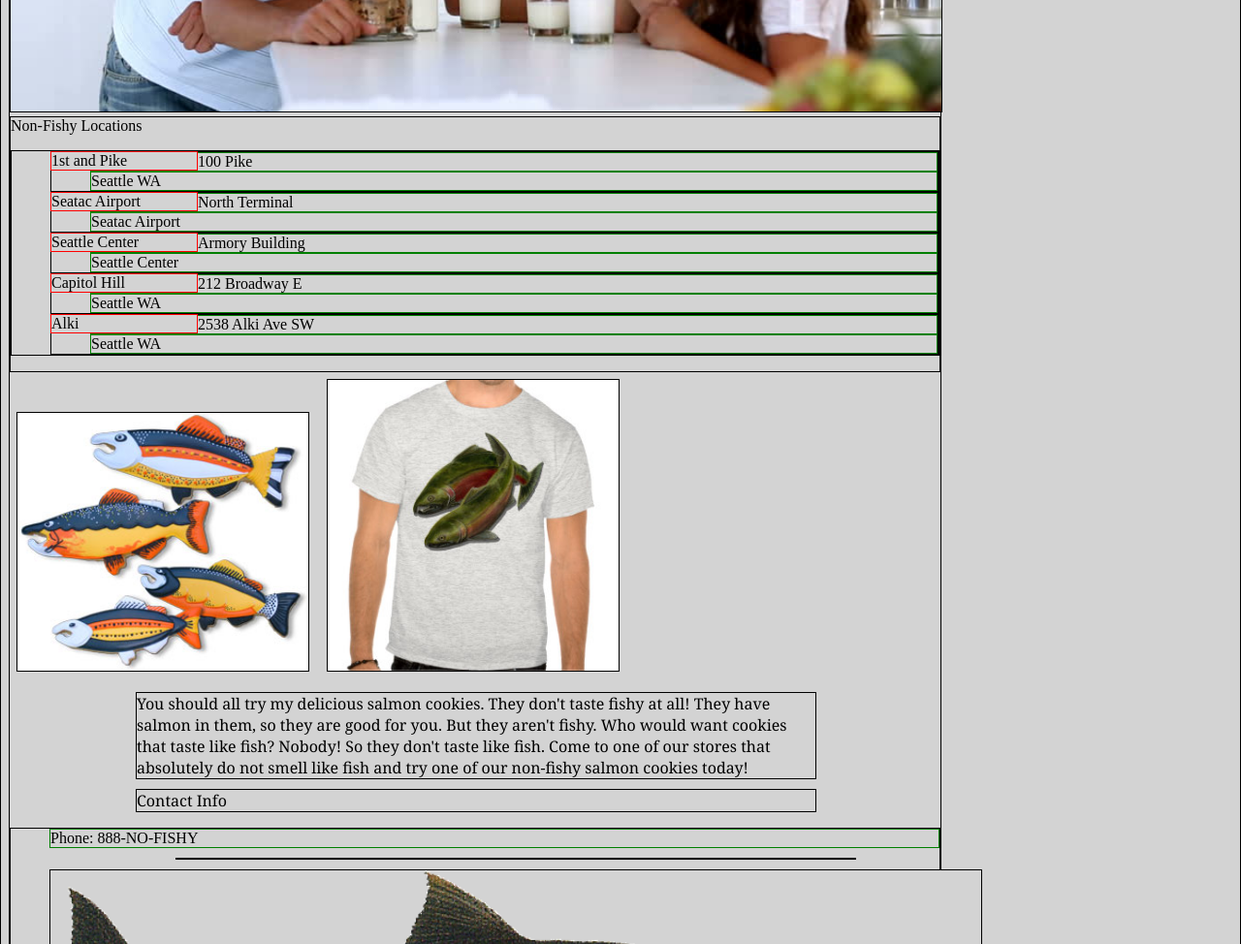
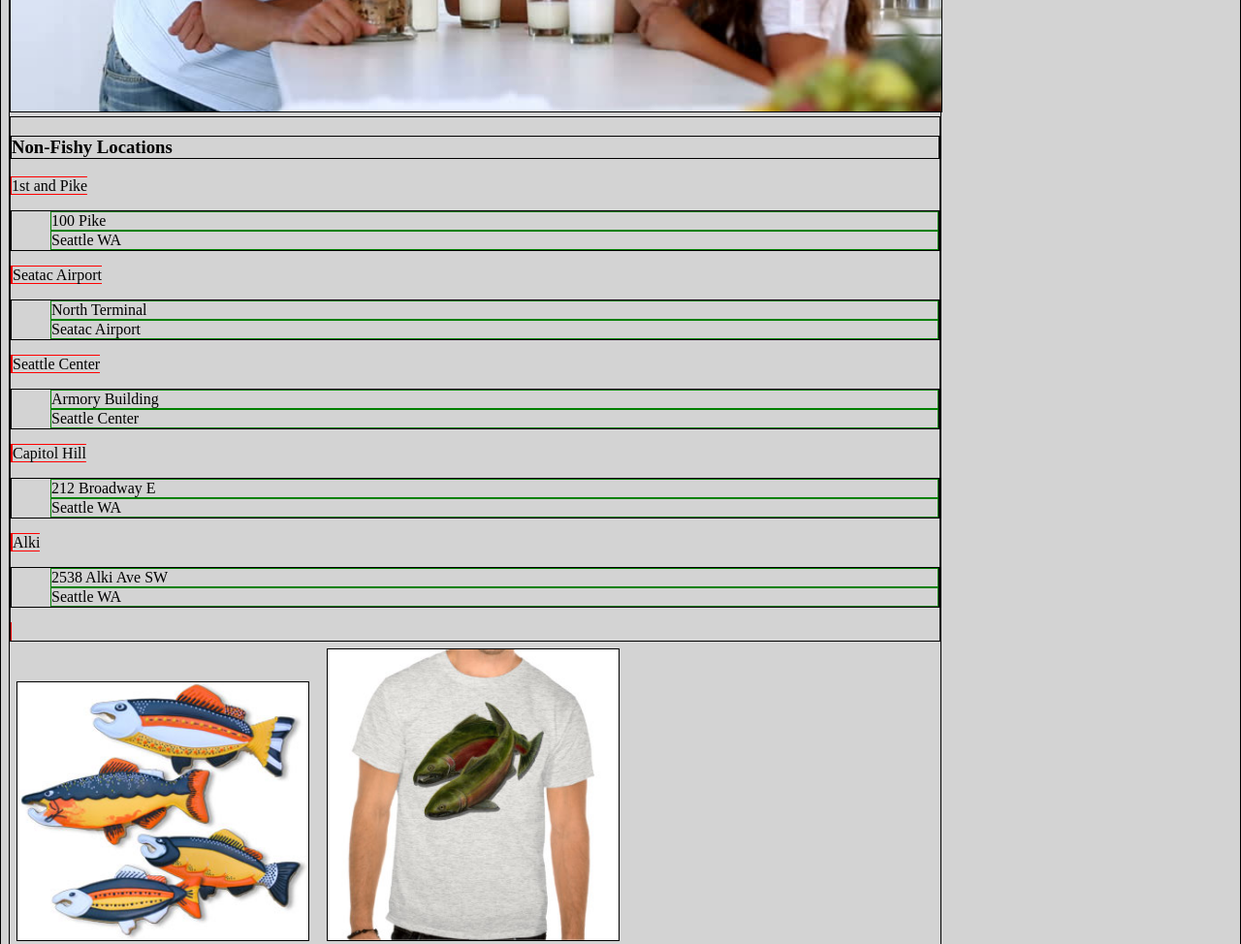
Before and after one commit to jjkusowski/cookie-stand, a plain HTML site: page index.html in a window 1280 px wide. Shown: the part 1100-2074 px from the top of the page at 97% size. Drawn offline with Linux system fonts and the light colour scheme; a web font is replaced by a local one.

Commit message:
thu-index

```diff
--- a/index.html
+++ b/index.html
@@ -26,34 +26,38 @@
     <img src="images/frosted-cookie.jpg" class="small" alt="image of frosted cookies">
     <img src="images/family.jpg" class="large" alt="image of smiling family">
 
-    <section> Non-Fishy Locations
-      <ul>
-        <li class="location">1st and Pike</li>
+    <section>
+      <h3>Non-Fishy Locations</h3>
+        <div>1st and Pike
           <ul>
             <li>100 Pike</li>
             <li>Seattle WA</li>
           </ul>
-        <li class="location">Seatac Airport</li>
+          </div>
+        <div>Seatac Airport
           <ul>
             <li>North Terminal</li>
             <li>Seatac Airport</li>
           </ul>
-        <li class="location">Seattle Center</li>
+          </div>
+        <div>Seattle Center
           <ul>
             <li>Armory Building</li>
             <li>Seattle Center</li>
           </ul>
-        <li class="location">Capitol Hill</li>
+          </div>
+        <div>Capitol Hill
           <ul>
             <li>212 Broadway E</li>
             <li>Seattle WA</li>
           </ul>
-        <li class="location">Alki</li>
+        </div>
+        <div>Alki
           <ul>
             <li>2538 Alki Ave SW</li>
             <li>Seattle WA</li>
           </ul>
-      </ul>
+          </div>
     </section>
 
     <img src="images/fish.jpg" class ="small" alt="image of a fish">
--- a/style.css
+++ b/style.css
@@ -47,23 +47,19 @@ p {
   width: 700px;
   margin: 10px 130px;
 }
-li {
+section li {
   list-style-type: none;
   border: 1px solid green;
+  list-style: none;
 
 }
 
-/*section>ul>li {
+div {
+  width: 100px;
+  /*margin: 0px auto;*/
+  /*float: left;*/
+  border: 1px solid red;
   display: inline;
-}
-section li {
-  width: 100px;
-}*/
-.location {
-  width: 150px;
-  /*margin: 0px auto;*/
-  float: left;
-  border: 1px solid red;
 }
 
 table {
```
